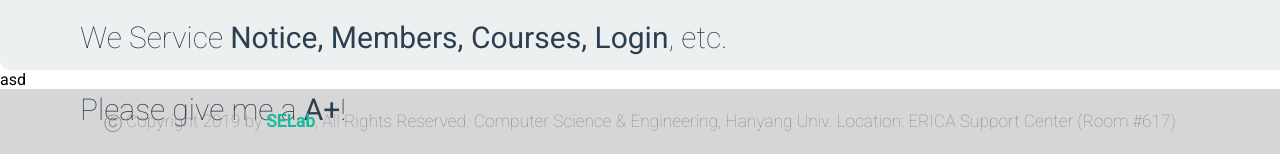
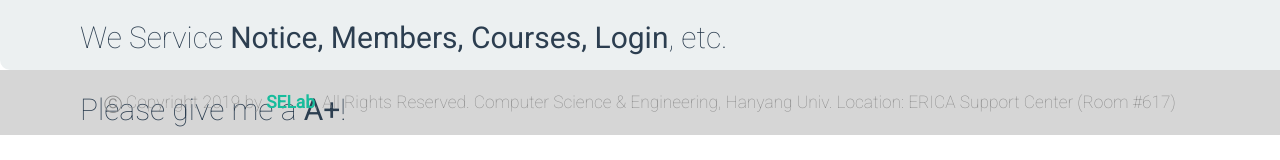
Before and after one commit to wogns3623/SE-Lab-Renewal, a React (Create React App) app: page / in a window 1280 px wide. Shown: the part 629-789 px from the top of the page. Built offline with nearby package versions, Linux system fonts and the light colour scheme.

Commit message:
Home page in operation

```diff
--- a/src/pages/Home.js
+++ b/src/pages/Home.js
@@ -16,9 +16,6 @@ class Home extends Component {
             <p>We Service <span>Notice, Members, Courses, Login</span>, etc.</p>
             <p>Please give me a <span>A+</span>!</p>
           </div>
-          <div className="row">
-            asd
-          </div>
         </div>
       </PageTamplate>
     );
--- a/src/style/Home.scss
+++ b/src/style/Home.scss
@@ -31,4 +31,8 @@
             }
         }
     }
+
+    .row {
+
+    }
 }
```
